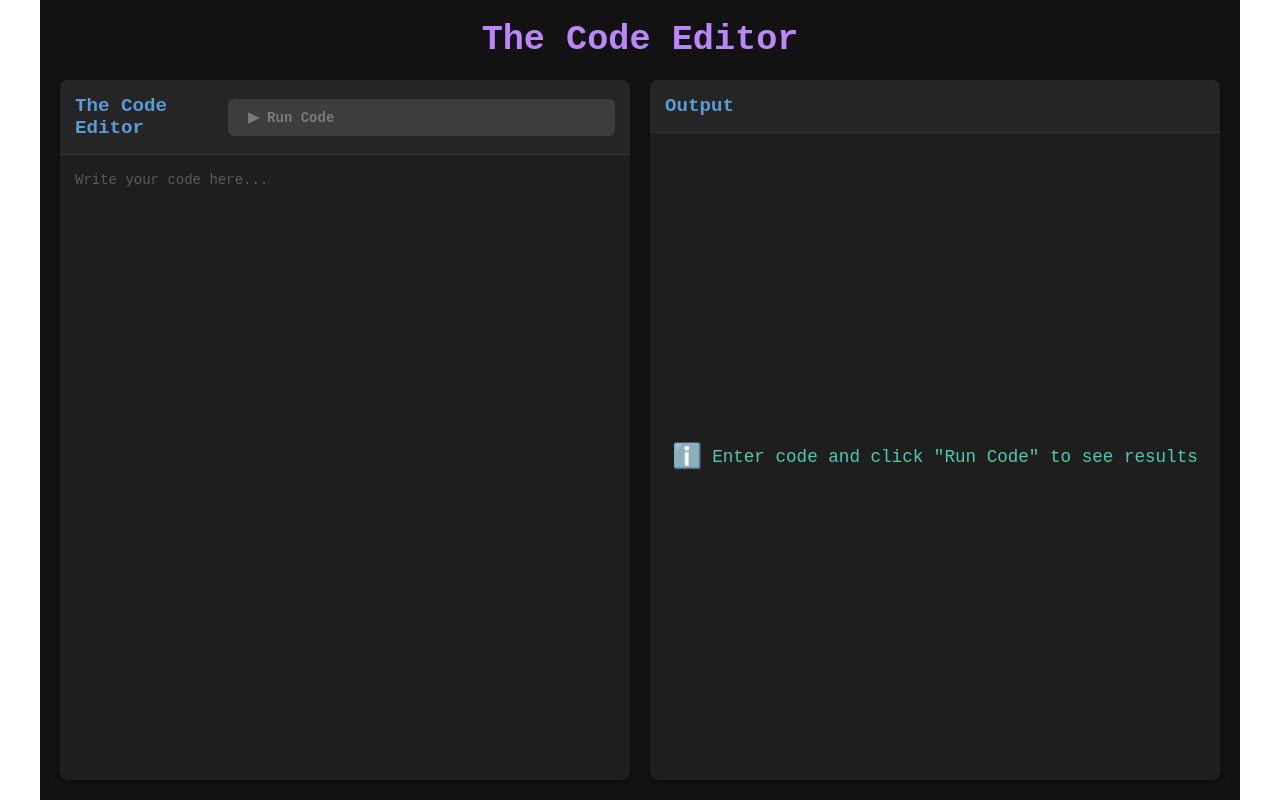
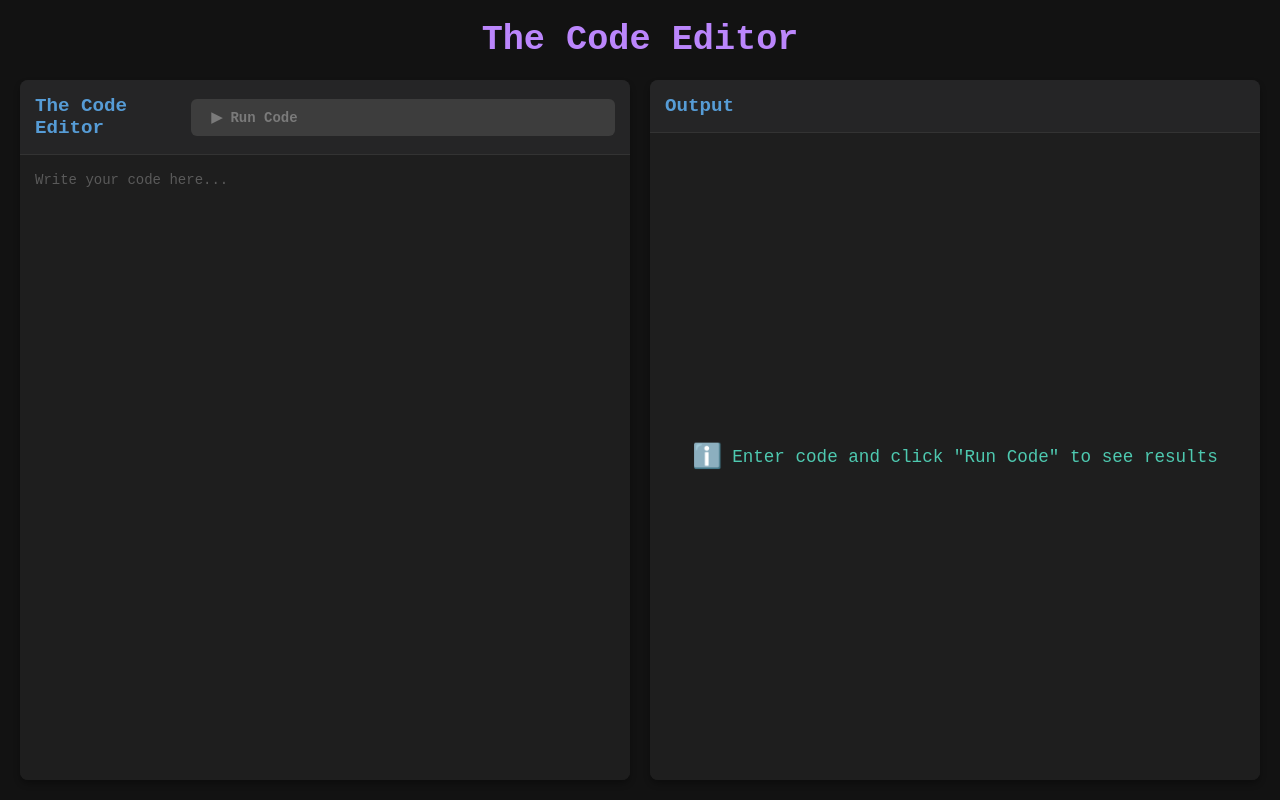
Before and after one commit to keshavcde/code, a React (Vite) app in the folder frontend/: page /ai in a window 1280 px wide. Built offline with nearby package versions, Linux system fonts and the light colour scheme.

Commit message:
Initial commit

```diff
--- a/frontend/src/index.css
+++ b/frontend/src/index.css
@@ -5,8 +5,8 @@
 }
 .dark-editor-container {
   font-family: 'Fira Code', monospace, Arial, sans-serif;
-  max-width: 1200px;
-  min-width: 848px;
+  /* max-width: 1200px;
+  min-width: 848px; */
   margin: 0 auto;
   padding: 20px;
   height: 100vh;
```
